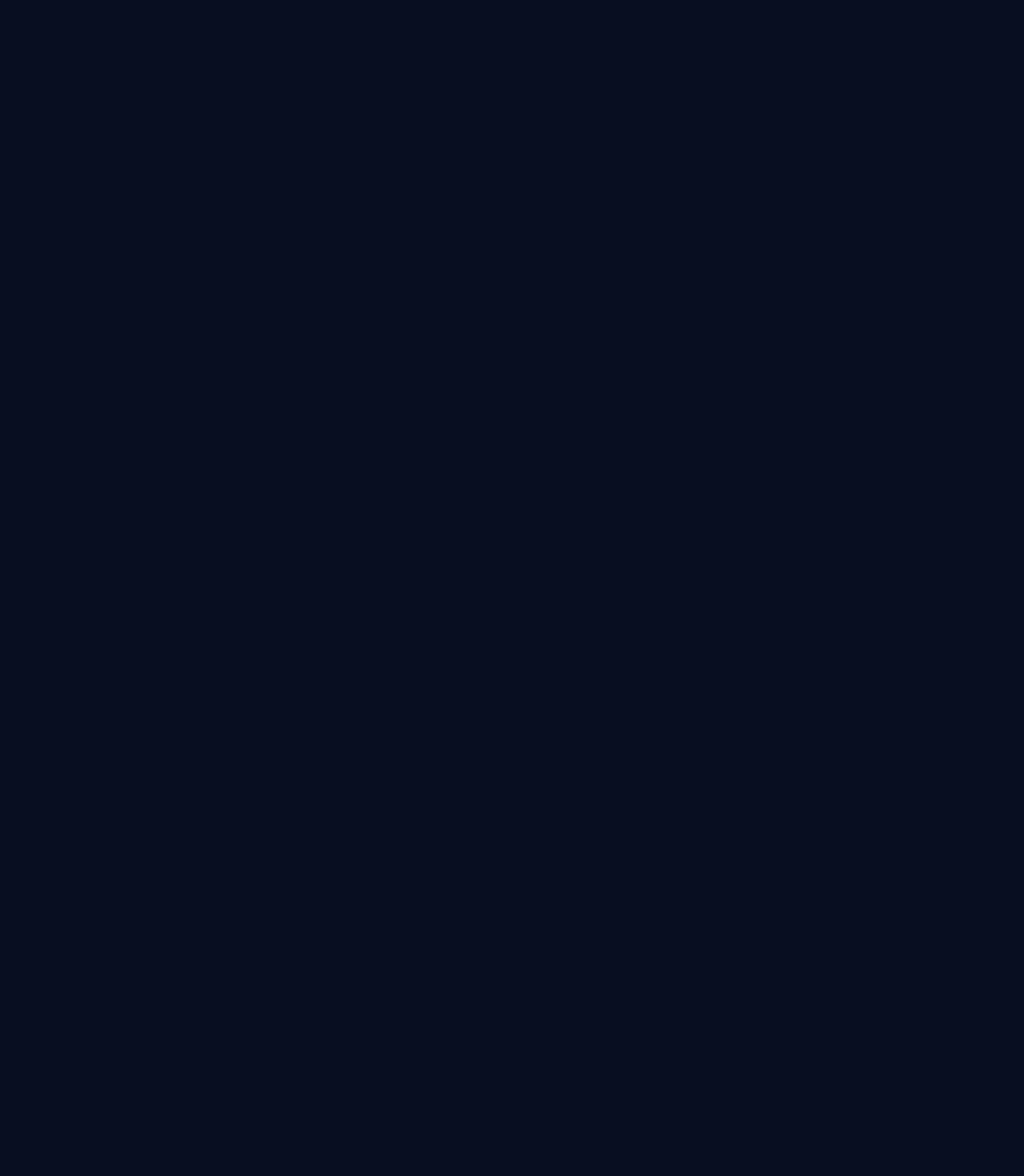
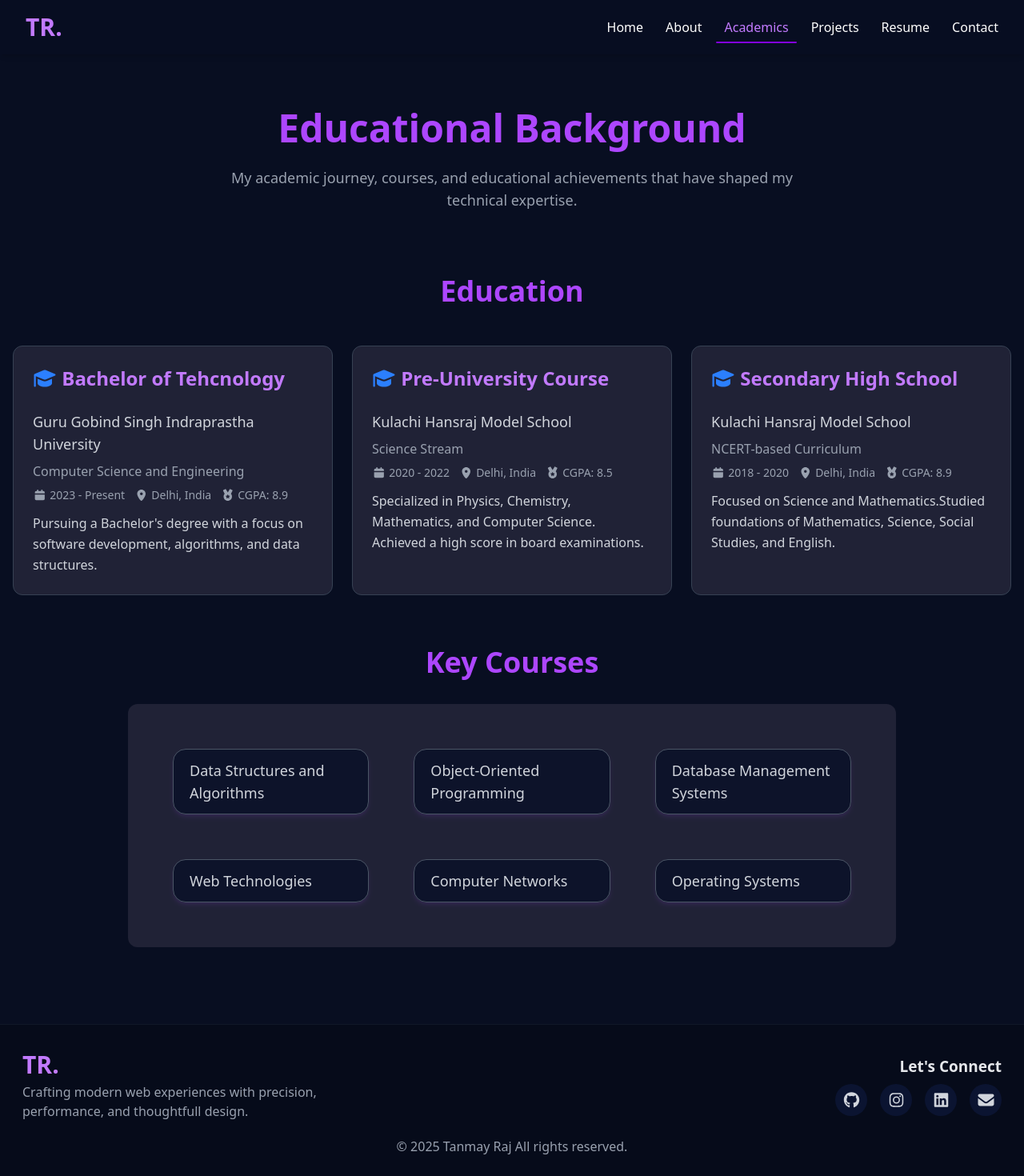
Before and after one commit to Tanmayraj503/react-project-card, a React (Vite) app: page /Academics in a window 1280 px wide. Before the commit this address had no page. Shown: the top 1470 px of the page at 80% size. Before the commit the page ends 800 px from the top, so only its background shows below. Built offline with nearby package versions, Linux system fonts and the light colour scheme.

Commit message:
academics section additiom

```diff
--- a/src/Academics.jsx
+++ b/src/Academics.jsx
@@ -1,9 +1,132 @@
 import React from 'react';
+import Header from './header';
+import Footer from './Footer';
+import { FontAwesomeIcon } from '@fortawesome/react-fontawesome';
+import { faGraduationCap } from '@fortawesome/free-solid-svg-icons';
+import { faCalendar } from '@fortawesome/free-solid-svg-icons';
+import { faMapMarkerAlt } from '@fortawesome/free-solid-svg-icons';
+import { faMedal } from '@fortawesome/free-solid-svg-icons';
+import ScrollToTopButton from './ScrollToTopButton';
 
-export default function Academics(){
-    return(
-        <div className="mainacademic">
-            <p>Educational Background</p>
-        </div>
+const qualifications = [
+    {
+        degree: "Bachelor of Tehcnology",
+        institution: "Guru Gobind Singh Indraprastha University",
+        stream: "Computer Science and Engineering",
+        year: "2023 - Present",
+        location: "Delhi, India",
+        cgpa: "CGPA: 8.9",
+        details: "Pursuing a Bachelor's degree with a focus on software development, algorithms, and data structures."
+    },
+    {
+        degree: "Pre-University Course",
+        institution: "Kulachi Hansraj Model School",
+        stream: "Science Stream",
+        year: "2020 - 2022",
+        location: "Delhi, India",
+        cgpa: "CGPA: 8.5",
+        details: "Specialized in Physics, Chemistry, Mathematics, and Computer Science. Achieved a high score in board examinations."
+    }, {
+        degree: "Secondary High School",
+        institution: "Kulachi Hansraj Model School",
+        stream: "NCERT-based Curriculum",
+        year: "2018 - 2020",
+        location: "Delhi, India",
+        cgpa: "CGPA: 8.9",
+        details: ["Focused on Science and Mathematics.",
+            "Studied foundations of Mathematics, Science, Social Studies, and English."]
+    }
+];
+
+const courses = [
+    "Data Structures and Algorithms",
+    "Object-Oriented Programming",
+    "Database Management Systems",
+    "Web Technologies",
+    "Computer Networks",
+    "Operating Systems"
+]
+
+export default function Academics() {
+    return (
+        <>
+            <Header />
+
+            <div className="bg-[#080E21] min-w-full min-h-screen pt-34 pb-24">
+
+                {/* Heading */}
+                <div className="text-center px-4">
+                    <p className="mb-6 font-bold text-purple-500 text-4xl md:text-5xl">
+                        Educational Background
+                    </p>
+                    <p className="text-gray-400 text-base md:text-lg max-w-3xl mx-auto">
+                        My academic journey, courses, and educational achievements that have shaped my technical expertise.
+                    </p>
+                </div>
+
+                <div className="name font-bold text-purple-500 mt-20 text-3xl md:text-4xl mb-8 text-center">Education</div>
+
+                {/* Cards */}
+                <div className="mt-12 ">
+                    <div className="max-w-full mx-auto flex flex-wrap gap-6 justify-center ">
+                        {qualifications.map((qual, index) => (
+                            <div
+                                key={index}
+                                className="w-full md:max-w-[270px] lg:max-w-[310px] mx-4 md:mx-0  xl:max-w-[400px] md:hover:scale-105 hover:-translate-y-1 before:scale-95 p-6 rounded-xl bg-[#a093aa27] border border-gray-700 text-white  duration-300 transition-all hover:shadow-xl shadow-purple-500/10"
+                            >
+                                <h3 className="text-2xl font-bold mb-6 text-purple-400">
+                                    <FontAwesomeIcon icon={faGraduationCap} className='text-blue-500 ' /> {qual.degree}
+                                </h3>
+
+                                <p className="text-gray-300 text-lg">
+                                    {qual.institution}
+                                </p>
+
+                                <p className='text-gray-400 mt-2 mb-2'>
+                                    {qual.stream}
+                                </p>
+
+                                <div className='flex flex-wrap items-center gap-3'>
+                                    <p className="text-gray-400 text-sm ">
+                                        <FontAwesomeIcon icon={faCalendar} />  {qual.year}
+                                    </p>
+
+                                    <p className="text-gray-400 text-sm ">
+                                        <FontAwesomeIcon icon={faMapMarkerAlt} /> {qual.location}
+                                    </p>
+
+                                    <p className="text-gray-400 text-sm">
+                                        <FontAwesomeIcon icon={faMedal} /> {qual.cgpa}
+                                    </p>
+                                </div>
+
+                                <p className="text-gray-300 leading-relaxed mt-3">
+                                    {qual.details}
+                                </p>
+                            </div>
+                        ))}
+                    </div>
+                </div>
+
+                <div className="mt-16">
+                    <p className="text-center mb-8 font-bold text-purple-500 text-3xl md:text-4xl">Key Courses</p>
+                    <div className='flex justify-center items-center w-full'>
+                        <div className="w-[75%] bg-[#a093aa27] p-6 rounded-xl">
+                            <div className="grid grid-cols-3 gap-14 p-8">
+                                {courses.map((course) => (
+                                    <span key={course} className="text-gray-300 bg-[#0b1229de] px-5 py-3 rounded-2xl border border-gray-600 shadow-purple-500/10 shadow-md hover:shadow-lg hover:shadow-purple-500/20 transition-all duration-300 text-lg font-medium">
+                                        {course}
+                                    </span>
+                                ))}
+                            </div>
+                        </div>
+                    </div>
+                </div>
+
+            </div>
+
+            <ScrollToTopButton />
+            <Footer />
+        </>
     );
 }
--- a/src/App.jsx
+++ b/src/App.jsx
@@ -2,8 +2,8 @@ import React from 'react'
 import { BrowserRouter, Routes, Route } from 'react-router-dom';
 
 
-import OuterProject from './outerproject.jsx';
-
+import OuterProject from './Projects.jsx';
+import Academics from './Academics.jsx';
 import Home from './Home.jsx';
 
 function App() {
@@ -12,7 +12,8 @@ function App() {
       <BrowserRouter>
         <Routes>
           <Route path="/" element={<Home />} />
-          <Route path="outerproject" element={<OuterProject />} />
+          <Route path="Projects" element={<OuterProject />} />
+          <Route path="Academics" element={<Academics />} />
         </Routes>
       </BrowserRouter>
     </>
--- a/src/header.jsx
+++ b/src/header.jsx
@@ -34,7 +34,6 @@ export default function Header() {
     const links = ["Home", "About", "Academics", "Projects", "Resume", "Contact"];
 
     return (
-
         <header
             className={`fixed top-0 w-full z-50 bg-[#080e21c1] text-white shadow-md transition-all duration-300
                     ${isScrolled ? "pt-2 pb-3" : "pt-4 pb-4"}  px-8`}
@@ -51,7 +50,6 @@ export default function Header() {
                 threshold={0.1}
                 delay={0}
             >
-
                 <div className=" flex justify-between items-center max-w-[1360px] mx-auto">
                     <div className="text-3xl font-bold text-purple-400 cursor-pointer hidden lg:flex">TR.</div>
 
@@ -59,38 +57,31 @@ export default function Header() {
                         {links.map((item) => (
                             <div key={item} className="relative group">
                                 <NavLink
-                                    to={item === "Home" ? "/" : `/${item.toLowerCase()}`}
-                                    className={({ isActive }) =>
-                                        isActive
-                                            ? "text-purple-400"
-                                            : "hover:text-purple-400 transition-colors"
-                                    }
+                                    to={item === "Home" ? "/" : `/${item}`}
                                 >
-                                    {item}
+                                    {({ isActive }) => (
+                                        <>
+                                            <span className={isActive ? "text-purple-400" : "hover:text-purple-400 transition-colors"}>
+                                                {item}
+                                            </span>
+                                            <span className={`absolute rounded-full -bottom-2 -left-2.5 -right-2.5 h-0.5 bg-purple-700 origin-left transition-transform duration-300 ease-out ${isActive ? "scale-x-100" : "scale-x-0 group-hover:scale-x-100"}`}></span>
+                                        </>
+                                    )}
                                 </NavLink>
-
-                                <span className="absolute rounded-full -bottom-2 -left-2.5 -right-2.5 h-0.5 bg-purple-700 origin-left scale-x-0 transition-transform duration-300 ease-out group-hover:scale-x-100"></span>
                             </div>
                         ))}
                     </nav>
                 </div>
 
-
-
                 <div className="flex justify-between items-center lg:hidden">
-                    <div className="text-3xl font-bold text-purple-400 cursor-pointer">
-                        TR.
-                    </div>
-
+                    <div className="text-3xl font-bold text-purple-400 cursor-pointer">TR.</div>
                     <button onClick={handlecombinedproperty}
                         className={`cursor-pointer text-2xl relative`} behavior="smooth">
                         {bars ? <FontAwesomeIcon icon={faBars} /> : <FontAwesomeIcon icon={faXmark} />}
                     </button>
                 </div>
-                <div className={`lg:hidden top-12 h-svh absolute w-65 bg-[#080e21] shadow-md
-  transition-all duration-300 ease-in-out
-  ${clicked ? "right-0" : "-right-full"} `}
-                >
+
+                <div className={`lg:hidden top-12 h-svh absolute w-65 bg-[#080e21] shadow-md transition-all duration-300 ease-in-out ${clicked ? "right-0" : "-right-full"}`}>
                     <nav className="flex flex-col gap-10 py-6 px-8 text-xl">
                         {links.map((item) => (
                             <div key={item} className="relative group w-fit">
@@ -98,23 +89,18 @@ export default function Header() {
                                     to={item === "Home" ? "/" : `/${item.toLowerCase()}`}
                                     onClick={() => setClicked(false)}
                                     className={({ isActive }) =>
-                                        isActive
-                                            ? "text-purple-400"
-                                            : "hover:text-purple-400 transition-colors"
+                                        isActive ? "text-purple-400" : "hover:text-purple-400 transition-colors"
                                     }
                                 >
                                     {item}
+                                    <span className="absolute rounded-full -bottom-2 -left-2.5 -right-2.5 h-0.5 bg-purple-700 origin-left scale-x-0 transition-transform duration-300 ease-out group-hover:scale-x-100"></span>
                                 </NavLink>
-
-                                <span className="absolute rounded-full -bottom-2 -left-2.5 -right-2.5 h-0.5 bg-purple-700 origin-left scale-x-0 transition-transform duration-300 ease-out group-hover:scale-x-100">
-                                </span>
                             </div>
                         ))}
                     </nav>
                 </div>
 
-            </AnimatedContent >
+            </AnimatedContent>
         </header>
-
     );
 }
```
Also changed, not shown: src/Projects.jsx (renamed from src/outerproject.jsx).
